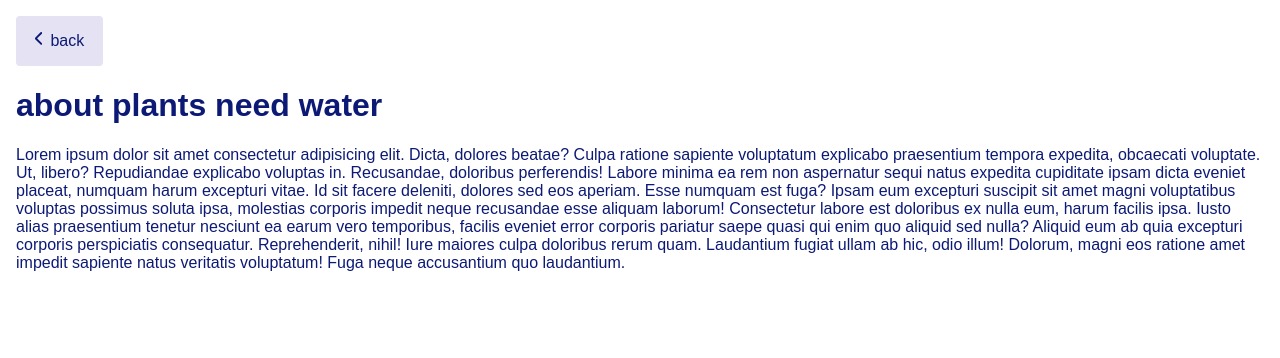
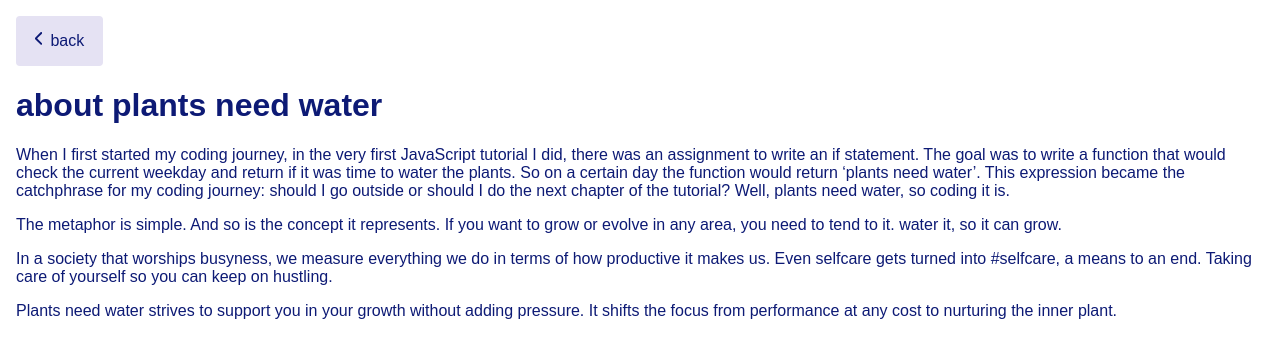
Before and after one commit to jujuzitroni/plants-need-water, a React (Vite) app: page /about in a window 1280 px wide. Shown: the top 358 px of the page. Built offline with nearby package versions, Linux system fonts and the light colour scheme.

Commit message:
✨ add about text to page

```diff
--- a/src/app/pages/About/About.tsx
+++ b/src/app/pages/About/About.tsx
@@ -11,23 +11,31 @@ function About(): JSX.Element {
       <main className={styles.aboutHeadline}>
         <h1>about plants need water</h1>
         <p>
-          Lorem ipsum dolor sit amet consectetur adipisicing elit. Dicta,
-          dolores beatae? Culpa ratione sapiente voluptatum explicabo
-          praesentium tempora expedita, obcaecati voluptate. Ut, libero?
-          Repudiandae explicabo voluptas in. Recusandae, doloribus perferendis!
-          Labore minima ea rem non aspernatur sequi natus expedita cupiditate
-          ipsam dicta eveniet placeat, numquam harum excepturi vitae. Id sit
-          facere deleniti, dolores sed eos aperiam. Esse numquam est fuga? Ipsam
-          eum excepturi suscipit sit amet magni voluptatibus voluptas possimus
-          soluta ipsa, molestias corporis impedit neque recusandae esse aliquam
-          laborum! Consectetur labore est doloribus ex nulla eum, harum facilis
-          ipsa. Iusto alias praesentium tenetur nesciunt ea earum vero
-          temporibus, facilis eveniet error corporis pariatur saepe quasi qui
-          enim quo aliquid sed nulla? Aliquid eum ab quia excepturi corporis
-          perspiciatis consequatur. Reprehenderit, nihil! Iure maiores culpa
-          doloribus rerum quam. Laudantium fugiat ullam ab hic, odio illum!
-          Dolorum, magni eos ratione amet impedit sapiente natus veritatis
-          voluptatum! Fuga neque accusantium quo laudantium.
+          When I first started my coding journey, in the very first JavaScript
+          tutorial I did, there was an assignment to write an if statement. The
+          goal was to write a function that would check the current weekday and
+          return if it was time to water the plants. So on a certain day the
+          function would return ‘plants need water’. This expression became the
+          catchphrase for my coding journey: should I go outside or should I do
+          the next chapter of the tutorial? Well, plants need water, so coding
+          it is.
+        </p>
+
+        <p>
+          The metaphor is simple. And so is the concept it represents. If you
+          want to grow or evolve in any area, you need to tend to it. water it,
+          so it can grow.
+        </p>
+        <p>
+          In a society that worships busyness, we measure everything we do in
+          terms of how productive it makes us. Even selfcare gets turned into
+          #selfcare, a means to an end. Taking care of yourself so you can keep
+          on hustling.
+        </p>
+        <p>
+          Plants need water strives to support you in your growth without adding
+          pressure. It shifts the focus from performance at any cost to
+          nurturing the inner plant.
         </p>
       </main>
     </div>
```
